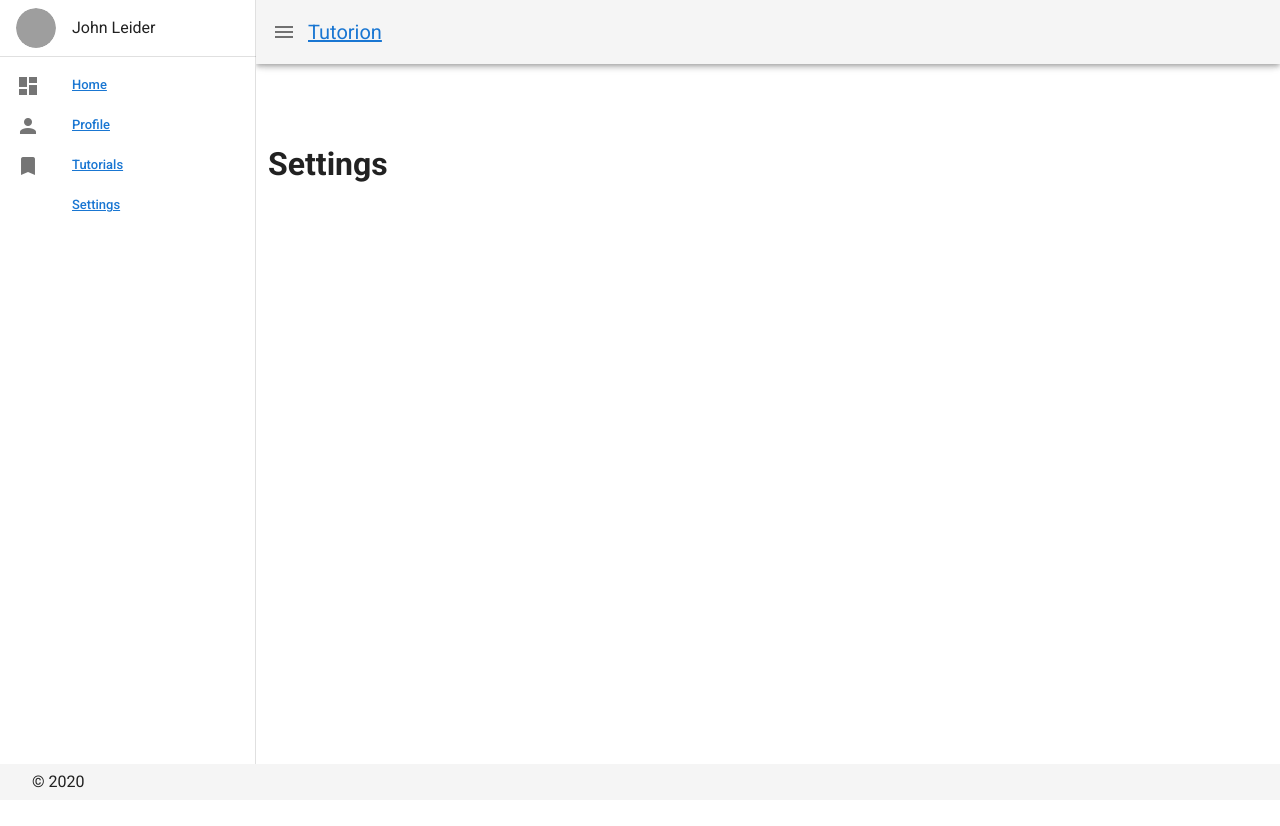
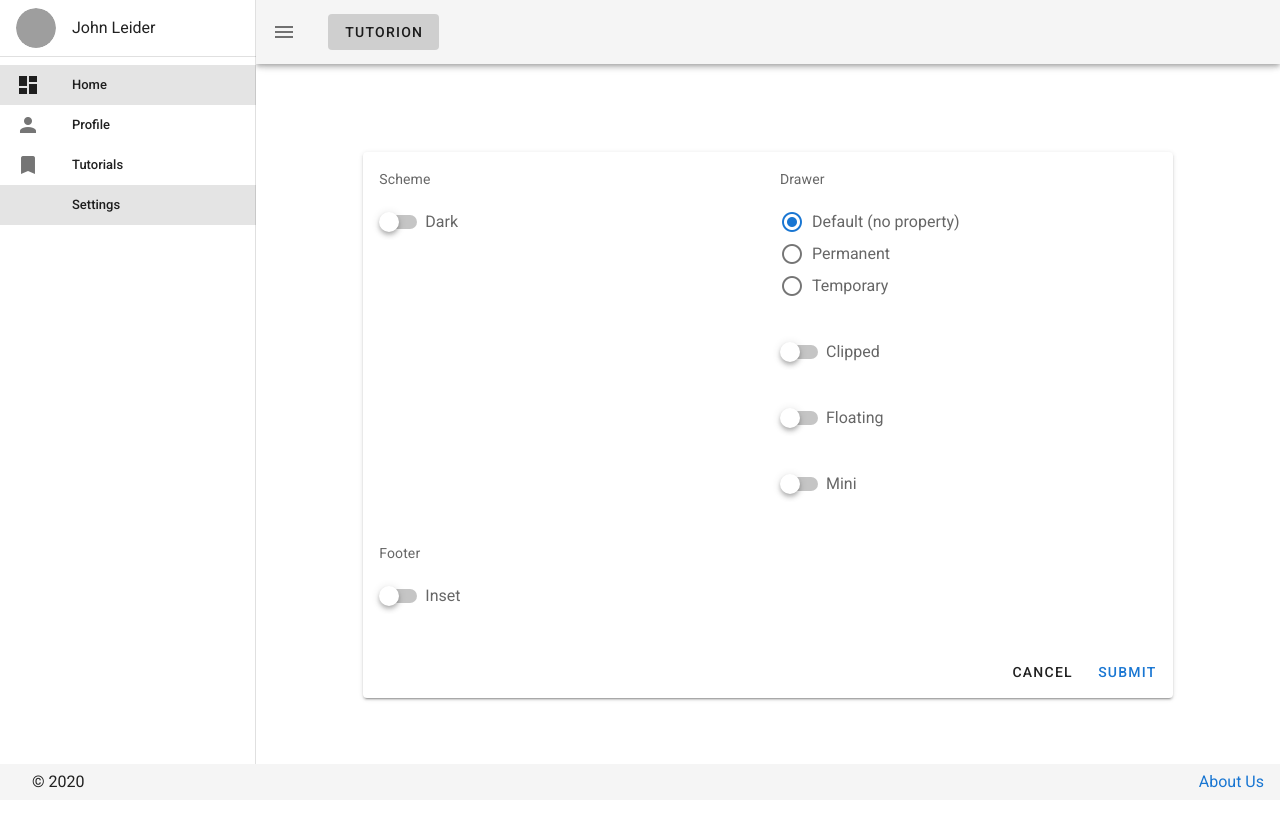
Before and after one commit to edu-fedorae/fgp-tutorial-client, a Vue app: page /dashboard/settings in a window 1280 px wide. Shown: the top 826 px of the page. Built offline with nearby package versions, Linux system fonts and the light colour scheme; grey boxes are pictures that could not be loaded.

Commit message:
Updated settings + dashboard + Home links

```diff
--- a/src/components/core/AppFooter.vue
+++ b/src/components/core/AppFooter.vue
@@ -5,6 +5,8 @@
       app
     >
       <span class="px-4">&copy; {{ new Date().getFullYear() }}</span>
+      <v-spacer></v-spacer>
+      <span><router-link :to="{ name: 'About'}">About Us</router-link></span>
     </v-footer>
   </div>
 </template>
@@ -22,4 +24,10 @@ export default {
 </script>
 
 <style lang="css" scoped>
+a {
+  text-decoration: none;
+}
+a:hover {
+  text-decoration: underline;
+}
 </style>
--- a/src/components/core/AppHeader.vue
+++ b/src/components/core/AppHeader.vue
@@ -6,7 +6,7 @@
     >
       <!-- <v-app-bar-nav-icon></v-app-bar-nav-icon> -->
 
-      <v-toolbar-title>Tutorion</v-toolbar-title>
+      <v-toolbar-title><v-btn :to="{ name: 'Home'}" text>Tutorion</v-btn></v-toolbar-title>
 
       <v-spacer></v-spacer>
 
--- a/src/components/dashboard/AppDrawer.vue
+++ b/src/components/dashboard/AppDrawer.vue
@@ -26,18 +26,15 @@
       <v-list-item
         v-for="item in items"
         :key="item.title"
+        :to="item.src"
         link
       >
         <v-list-item-icon>
-          <router-link :to="item.src">
             <v-icon>{{ item.icon }}</v-icon>
-          </router-link>
         </v-list-item-icon>
 
         <v-list-item-content>
-          <router-link :to="item.src">
-            <v-list-item-title :to="item.src">{{ item.title }}</v-list-item-title>
-          </router-link>
+          <v-list-item-title>{{ item.title }}</v-list-item-title>
         </v-list-item-content>
       </v-list-item>
     </v-list>
@@ -61,7 +58,7 @@ export default {
           { title: 'Home', icon: 'mdi-view-dashboard', src: '/dashboard/home' },
           { title: 'Profile', icon: 'mdi-account', src: '/dashboard/profile' },
           { title: 'Tutorials', icon: 'mdi-bookmark', src: '/dashboard/tutorials' },
-          { title: 'Settings', icon: 'mdi-settings', src: '/dashboard/settings' },
+          { title: 'Settings', icon: 'mdi-cog', src: '/dashboard/settings' },
         ],
     }
   }
--- a/src/components/dashboard/DashHeader.vue
+++ b/src/components/dashboard/DashHeader.vue
@@ -8,9 +8,7 @@
         v-if="primaryDrawer.type !== 'permanent'"
         @click.stop="primaryDrawer.model = !primaryDrawer.model"
       ></v-app-bar-nav-icon>
-      <router-link :to="{ name: 'Home'}">
-        <v-toolbar-title>Tutorion</v-toolbar-title>
-      </router-link>
+        <v-toolbar-title><v-btn :to="{ name: 'Home'}" text>Tutorion</v-btn></v-toolbar-title>
     </v-app-bar>
   </div>
 </template>
--- a/src/router/index.js
+++ b/src/router/index.js
@@ -18,6 +18,15 @@ const routes = [
     // which is lazy-loaded when the route is visited.
     component: () =>
       import(/* webpackChunkName: "about" */ "../views/About.vue")
+  },
+  {
+    path: "/aboutus",
+    name: "AboutUs",
+    // route level code-splitting
+    // this generates a separate chunk (aboutus.[hash].js) for this route
+    // which is lazy-loaded when the route is visited.
+    component: () =>
+      import(/* webpackChunkName: "aboutus" */ "../views/AboutUs.vue")
   },
   {
     path: "/register",
--- /dev/null
+++ b/src/views/AboutUs.vue
@@ -0,0 +1,13 @@
+<template>
+  <div class="">
+    <h1>AboutUs</h1>
+  </div>
+</template>
+
+<script>
+export default {
+}
+</script>
+
+<style lang="css" scoped>
+</style>
--- a/src/views/Dashboard/home.vue
+++ b/src/views/Dashboard/home.vue
@@ -5,7 +5,7 @@
         <v-col sm="12" md="6" lg="6">
           <v-card
             class="mx-auto"
-            max-width="344"
+            height="200px"
           >
             <v-img
               src="https://cdn.vuetifyjs.com/images/cards/sunshine.jpg"
@@ -53,7 +53,7 @@
         <v-col sm="12" md="6" lg="6">
           <v-card
             class="mx-auto"
-            max-width="344"
+            height="200px"
             outlined
           >
             <v-list-item three-line>
@@ -91,7 +91,7 @@
         <v-col sm="12" md="6" lg="6">
           <v-card
             class="mx-auto"
-            max-width="344"
+            height="200px"
           >
             <v-card-text>
               <div>Word of the Day</div>
@@ -118,7 +118,7 @@
         <v-col sm="12" md="6" lg="6">
           <v-card
             class="mx-auto"
-            max-width="400"
+            height="200px"
           >
             <v-img
               class="white--text align-end"
--- a/src/views/Dashboard/index.vue
+++ b/src/views/Dashboard/index.vue
@@ -2,8 +2,58 @@
   <div id="app">
     <v-app id="sandbox">
 
-      <AppDrawer />
-      <DashHeader />
+      <!-- <AppDrawer /> -->
+      <v-navigation-drawer
+        v-model="primaryDrawer.model"
+        :clipped="primaryDrawer.clipped"
+        :floating="primaryDrawer.floating"
+        :mini-variant="primaryDrawer.mini"
+        :permanent="primaryDrawer.type === 'permanent'"
+        :temporary="primaryDrawer.type === 'temporary'"
+        app
+        overflow
+      >
+      <v-list-item>
+      <v-list-item-avatar>
+        <v-img src="https://randomuser.me/api/portraits/men/78.jpg"></v-img>
+      </v-list-item-avatar>
+
+      <v-list-item-content>
+        <v-list-item-title>John Leider</v-list-item-title>
+      </v-list-item-content>
+      </v-list-item>
+
+      <v-divider></v-divider>
+
+      <v-list dense>
+        <v-list-item
+          v-for="item in items"
+          :key="item.title"
+          :to="item.src"
+          link
+        >
+          <v-list-item-icon>
+              <v-icon>{{ item.icon }}</v-icon>
+          </v-list-item-icon>
+
+          <v-list-item-content>
+            <v-list-item-title>{{ item.title }}</v-list-item-title>
+          </v-list-item-content>
+        </v-list-item>
+      </v-list>
+      </v-navigation-drawer>
+
+      <!-- <DashHeader /> -->
+      <v-app-bar
+        :clipped-left="primaryDrawer.clipped"
+        app
+      >
+        <v-app-bar-nav-icon
+          v-if="primaryDrawer.type !== 'permanent'"
+          @click.stop="primaryDrawer.model = !primaryDrawer.model"
+        ></v-app-bar-nav-icon>
+          <v-toolbar-title><v-btn :to="{ name: 'Home'}" text>Tutorion</v-btn></v-toolbar-title>
+      </v-app-bar>
 
       <v-main>
         <v-container fluid>
@@ -16,14 +66,32 @@
 </template>
 
 <script>
-import AppDrawer from "@/components/dashboard/AppDrawer";
-import DashHeader from "@/components/dashboard/DashHeader";
+// import AppDrawer from "@/components/dashboard/AppDrawer";
+// import DashHeader from "@/components/dashboard/DashHeader";
 
 export default {
-  components: {
-    AppDrawer,
-    DashHeader
-  },
+  // components: {
+  //   AppDrawer,
+  //   DashHeader
+  // },
+  data() {
+    return {
+      drawers: ['Default (no property)', 'Permanent', 'Temporary'],
+      primaryDrawer: {
+        model: null,
+        type: 'default (no property)',
+        clipped: false,
+        floating: false,
+        mini: false,
+      },
+      items: [
+          { title: 'Home', icon: 'mdi-view-dashboard', src: '/dashboard' },
+          { title: 'Profile', icon: 'mdi-account', src: '/dashboard/profile' },
+          { title: 'Tutorials', icon: 'mdi-bookmark', src: '/dashboard/tutorials' },
+          { title: 'Settings', icon: 'mdi-settings', src: '/dashboard/settings' },
+        ],
+    }
+  }
 };
 </script>
 
--- a/src/views/Dashboard/settings.vue
+++ b/src/views/Dashboard/settings.vue
@@ -1,15 +1,102 @@
 <template>
 <div class="settings">
-  <v-app id="inspire">
-  <h1>Settings</h1>
-  </v-app>
+  <v-container>
+    <v-row
+      align="center"
+      justify="center"
+    >
+      <v-col cols="10">
+        <v-card>
+          <v-card-text>
+            <v-row>
+              <v-col
+                cols="12"
+                md="6"
+              >
+                <span>Scheme</span>
+                <v-switch
+                  v-model="$vuetify.theme.dark"
+                  primary
+                  label="Dark"
+                ></v-switch>
+              </v-col>
+              <v-col
+                cols="12"
+                md="6"
+              >
+                <span>Drawer</span>
+                <v-radio-group
+                  v-model="primaryDrawer.type"
+                  column
+                >
+                  <v-radio
+                    v-for="drawer in drawers"
+                    :key="drawer"
+                    :label="drawer"
+                    :value="drawer.toLowerCase()"
+                    primary
+                  ></v-radio>
+                </v-radio-group>
+                <v-switch
+                  v-model="primaryDrawer.clipped"
+                  label="Clipped"
+                  primary
+                ></v-switch>
+                <v-switch
+                  v-model="primaryDrawer.floating"
+                  label="Floating"
+                  primary
+                ></v-switch>
+                <v-switch
+                  v-model="primaryDrawer.mini"
+                  label="Mini"
+                  primary
+                ></v-switch>
+              </v-col>
+              <v-col
+                cols="12"
+                md="6"
+              >
+                <span>Footer</span>
+                <v-switch
+                  v-model="footer.inset"
+                  label="Inset"
+                  primary
+                ></v-switch>
+              </v-col>
+            </v-row>
+          </v-card-text>
+          <v-card-actions>
+            <v-spacer></v-spacer>
+            <v-btn text>Cancel</v-btn>
+            <v-btn
+              text
+              color="primary"
+            >Submit</v-btn>
+          </v-card-actions>
+        </v-card>
+      </v-col>
+    </v-row>
+  </v-container>
 </div>
 </template>
 
 <script>
 export default {
   data() {
-    return {}
+    return {
+      drawers: ['Default (no property)', 'Permanent', 'Temporary'],
+      primaryDrawer: {
+        model: null,
+        type: 'default (no property)',
+        clipped: false,
+        floating: false,
+        mini: false,
+      },
+      footer: {
+        inset: false,
+      },
+    }
 
   }
 }
```
